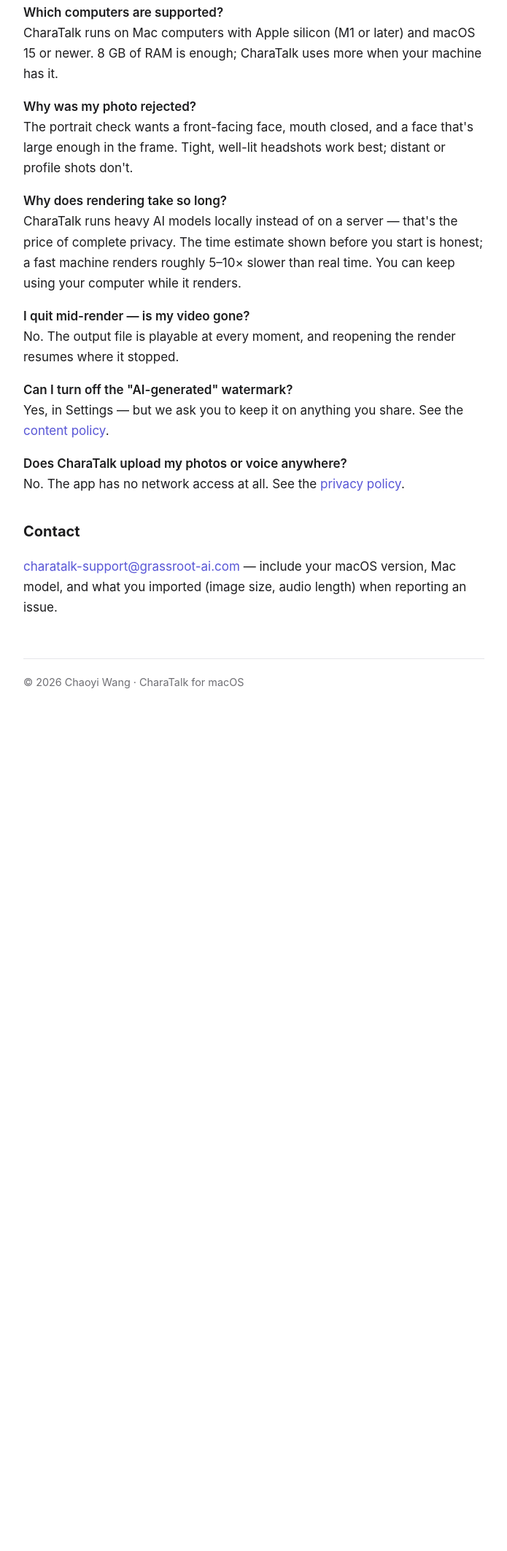
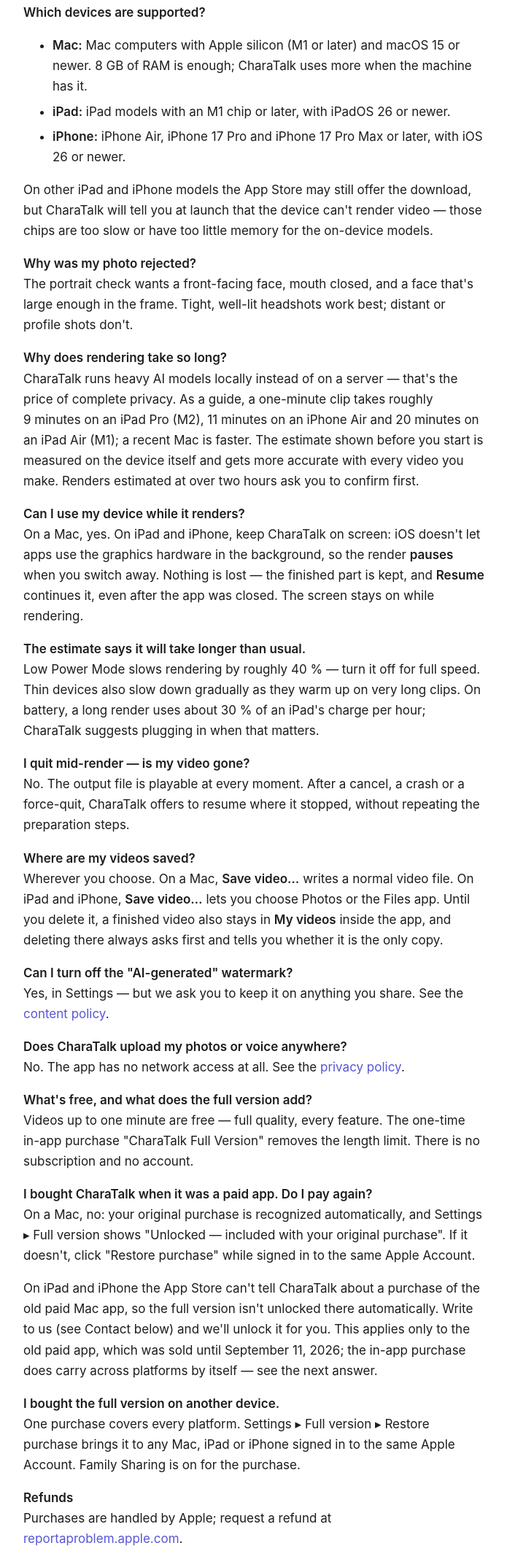
Before and after one commit to GrassRootAI/charatalk-site, a plain HTML site: page support/index.html in a window 1280 px wide. Shown: the part 297-2422 px from the top of the page at 73% size, without its empty margins (292-987 px from the left). Before the commit the page ends 1308 px from the top, so only its background shows below. Drawn offline with Linux system fonts and the light colour scheme.

Commit message:
Pages for CharaTalk 1.3.0: iPad and iPhone, the free tier and the in-app purchase
The support page had been Mac-only since July and never mentioned the free tier or the
in-app purchase, though the Mac app went free on September 11 and the purchase went live on
the 17th. It now covers supported devices per platform, measured render times, foreground
rendering and Resume on iOS, where videos are saved, the free tier, paid-era buyers, one
purchase across platforms, and refunds.

The privacy policy gains the Photos section - the portrait comes through the system picker,
and Save to Photos uses add-only access, so the app can never read the library. It is the
first version that touches the photo library, so the effective date moves to September 22.

Copy keeps to the trademark rules of the August pass: no possessive "your Mac" phrasing, and
device names only in referential form. The landing page and footers now name all three
platforms.

README: the live host is grassrootai.github.io; grassroot-ai.github.io is a 404.

Mirrors CharaTalk/Store/site/*.md, which is the canonical source.

```diff
--- a/support/index.html
+++ b/support/index.html
@@ -16,9 +16,20 @@
 
   <h2>FAQ</h2>
 
-  <p><strong>Which computers are supported?</strong><br>
-  CharaTalk runs on Mac computers with Apple silicon (M1 or later) and macOS 15 or newer. 8&nbsp;GB of RAM
-  is enough; CharaTalk uses more when your machine has it.</p>
+  <p><strong>Which devices are supported?</strong></p>
+  <ul>
+    <li><strong>Mac:</strong> Mac computers with Apple silicon (M1 or later) and
+    macOS 15 or newer. 8&nbsp;GB of RAM is enough; CharaTalk uses more when the
+    machine has it.</li>
+    <li><strong>iPad:</strong> iPad models with an M1 chip or later, with
+    iPadOS 26 or newer.</li>
+    <li><strong>iPhone:</strong> iPhone Air, iPhone 17 Pro and iPhone 17 Pro Max
+    or later, with iOS 26 or newer.</li>
+  </ul>
+  <p>On other iPad and iPhone models the App Store may still offer the download,
+  but CharaTalk will tell you at launch that the device can't render video —
+  those chips are too slow or have too little memory for the on-device
+  models.</p>
 
   <p><strong>Why was my photo rejected?</strong><br>
   The portrait check wants a front-facing face, mouth closed, and a face that's
@@ -27,13 +38,37 @@
 
   <p><strong>Why does rendering take so long?</strong><br>
   CharaTalk runs heavy AI models locally instead of on a server — that's the
-  price of complete privacy. The time estimate shown before you start is
-  honest; a fast machine renders roughly 5–10× slower than real time. You can keep
-  using your computer while it renders.</p>
+  price of complete privacy. As a guide, a one-minute clip takes roughly
+  9&nbsp;minutes on an iPad Pro (M2), 11&nbsp;minutes on an iPhone Air and
+  20&nbsp;minutes on an iPad Air (M1); a recent Mac is faster. The estimate shown
+  before you start is measured on the device itself and gets more accurate with
+  every video you make. Renders estimated at over two hours ask you to confirm
+  first.</p>
+
+  <p><strong>Can I use my device while it renders?</strong><br>
+  On a Mac, yes. On iPad and iPhone, keep CharaTalk on screen: iOS doesn't let
+  apps use the graphics hardware in the background, so the render
+  <strong>pauses</strong> when you switch away. Nothing is lost — the finished
+  part is kept, and <strong>Resume</strong> continues it, even after the app was
+  closed. The screen stays on while rendering.</p>
+
+  <p><strong>The estimate says it will take longer than usual.</strong><br>
+  Low Power Mode slows rendering by roughly 40&nbsp;% — turn it off for full
+  speed. Thin devices also slow down gradually as they warm up on very long
+  clips. On battery, a long render uses about 30&nbsp;% of an iPad's charge per
+  hour; CharaTalk suggests plugging in when that matters.</p>
 
   <p><strong>I quit mid-render — is my video gone?</strong><br>
-  No. The output file is playable at every moment, and reopening the render
-  resumes where it stopped.</p>
+  No. The output file is playable at every moment. After a cancel, a crash or a
+  force-quit, CharaTalk offers to resume where it stopped, without repeating the
+  preparation steps.</p>
+
+  <p><strong>Where are my videos saved?</strong><br>
+  Wherever you choose. On a Mac, <strong>Save video…</strong> writes a normal
+  video file. On iPad and iPhone, <strong>Save video…</strong> lets you choose
+  Photos or the Files app. Until you delete it, a finished video also stays in
+  <strong>My videos</strong> inside the app, and deleting there always asks
+  first and tells you whether it is the only copy.</p>
 
   <p><strong>Can I turn off the "AI-generated" watermark?</strong><br>
   Yes, in Settings — but we ask you to keep it on anything you share. See the
@@ -43,12 +78,37 @@
   No. The app has no network access at all. See the
   <a href="../privacy/">privacy policy</a>.</p>
 
+  <p><strong>What's free, and what does the full version add?</strong><br>
+  Videos up to one minute are free — full quality, every feature. The one-time
+  in-app purchase "CharaTalk Full Version" removes the length limit. There is
+  no subscription and no account.</p>
+
+  <p><strong>I bought CharaTalk when it was a paid app. Do I pay again?</strong><br>
+  On a Mac, no: your original purchase is recognized automatically, and
+  Settings ▸ Full version shows "Unlocked — included with your original
+  purchase". If it doesn't, click "Restore purchase" while signed in to the
+  same Apple Account.</p>
+  <p>On iPad and iPhone the App Store can't tell CharaTalk about a purchase of
+  the old paid Mac app, so the full version isn't unlocked there automatically.
+  Write to us (see Contact below) and we'll unlock it for you. This applies only
+  to the old paid app, which was sold until September 11, 2026; the in-app
+  purchase does carry across platforms by itself — see the next answer.</p>
+
+  <p><strong>I bought the full version on another device.</strong><br>
+  One purchase covers every platform. Settings ▸ Full version ▸ Restore purchase
+  brings it to any Mac, iPad or iPhone signed in to the same Apple Account.
+  Family Sharing is on for the purchase.</p>
+
+  <p><strong>Refunds</strong><br>
+  Purchases are handled by Apple; request a refund at
+  <a href="https://reportaproblem.apple.com">reportaproblem.apple.com</a>.</p>
+
   <h2>Contact</h2>
   <p><a href="mailto:charatalk-support@grassroot-ai.com">charatalk-support@grassroot-ai.com</a>
-  — include your macOS version, Mac model, and what you imported (image size,
-  audio length) when reporting an issue.</p>
+  — include your device model and OS version, and what you imported (image
+  size, audio length) when reporting an issue.</p>
 
-  <footer>© 2026 Chaoyi Wang · CharaTalk for macOS</footer>
+  <footer>© 2026 Chaoyi Wang · CharaTalk for macOS, iPadOS and iOS</footer>
 </main>
 </body>
 </html>
```
Also changed, not shown: content-policy/index.html (+1 -1 lines), index.html (+4 -4 lines), privacy/index.html (+17 -7 lines), 1 other file.
